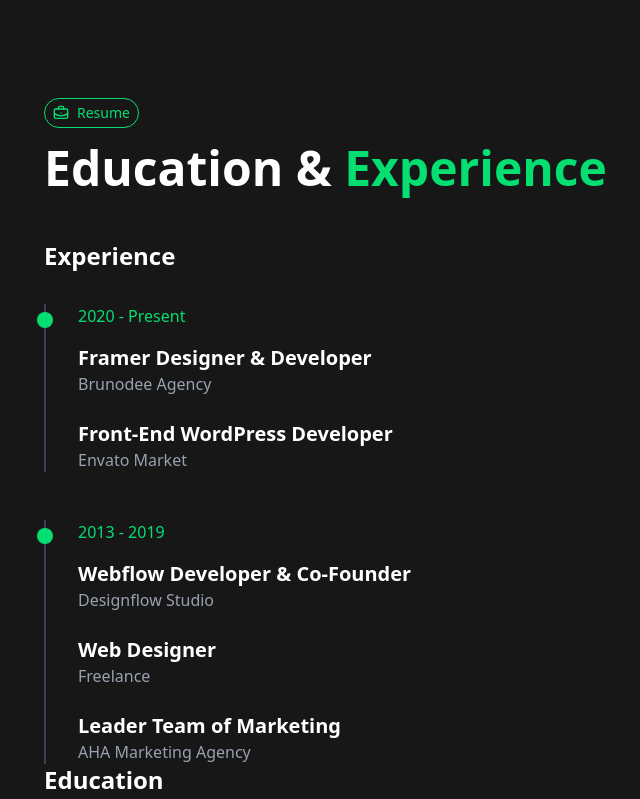
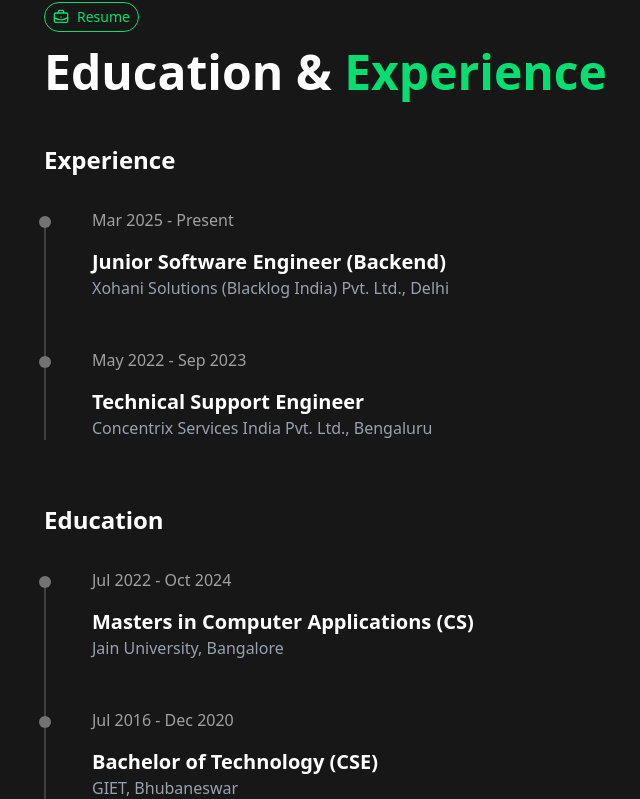
Before and after one commit to smith-bimal/Smith-Bimal, a React (Vite) app: page / in a window 1280 px wide. Shown: the part 1998-2797 px from the top of the page, without its empty margins (444-1084 px from the left). Built offline with nearby package versions, Linux system fonts and the light colour scheme.

Commit message:
Fixed the resume section

```diff
--- a/src/components/Education.jsx
+++ b/src/components/Education.jsx
@@ -1,26 +1,51 @@
 import { useTheme } from "../context/ThemeContext";
+import React, { useState } from "react";
 
 const Education = () => {
     const { themeColors } = useTheme();
+    const [hovered, setHovered] = useState(null);
     const education = [
         {
-            period: "2010 - 2013",
-            title: "Bachelor Degree of Information Technology",
-            institution: "US RMIT University"
+            period: "Jul 2022 - Oct 2024",
+            title: "Masters in Computer Applications (CS)",
+            institution: "Jain University, Bangalore"
+        },
+        {
+            period: "Jul 2016 - Dec 2020",
+            title: "Bachelor of Technology (CSE)",
+            institution: "GIET, Bhubaneswar"
+        },
+        {
+            period: "Jun 2014 - May 2016",
+            title: "Intermediate (12th Science)",
+            institution: "Pragati +2 Sc. College, Bhawanipatna"
         }
     ];
 
     return (
-        <div className="mb-16">
+        <div className="">
             <div className="mb-8">
                 <h3 className="text-2xl font-bold mb-4">Education</h3>
             </div>
-
-            <div className="space-y-12">
+            <div className="space-y-12 relative">
+                <div className="absolute left-0 top-2 -bottom-12 w-[2px] bg-neutral-700 pointer-events-none" />
                 {education.map((edu, index) => (
-                    <div key={index} className="border-l-2 border-gray-700 pl-8 relative">
-                        <div className={`absolute w-4 h-4 ${themeColors.bg} rounded-full -left-[9px] top-2`}></div>
-                        <span className={`${themeColors.text} font-medium mb-4 block`}>{edu.period}</span>
+                    <div
+                        key={index}
+                        className="pl-12 relative group"
+                        onMouseEnter={() => setHovered(index)}
+                        onMouseLeave={() => setHovered(null)}
+                    >
+                        <div
+                            className={`absolute w-3 h-3 rounded-full -left-[0.3rem] top-2 transition-colors duration-200
+                                ${hovered === index ? themeColors.bg : "bg-neutral-500"}`}
+                        ></div>
+                        <span
+                            className={`font-medium mb-4 block transition-colors duration-200
+                                ${hovered === index ? themeColors.text : "text-neutral-400"}`}
+                        >
+                            {edu.period}
+                        </span>
                         <div>
                             <h3 className="text-xl font-bold">{edu.title}</h3>
                             <p className="text-gray-400">{edu.institution}</p>
--- a/src/components/Experience.jsx
+++ b/src/components/Experience.jsx
@@ -1,37 +1,48 @@
 import { useTheme } from "../context/ThemeContext";
+import React, { useState } from "react";
 
 const Experience = () => {
     const { themeColors } = useTheme();
+    const [hovered, setHovered] = useState(null);
     const experiences = [
         {
-            period: "2020 - Present",
+            period: "Mar 2025 - Present",
             roles: [
-                { title: "Framer Designer & Developer", company: "Brunodee Agency" },
-                { title: "Front-End WordPress Developer", company: "Envato Market" }
+                { title: "Junior Software Engineer (Backend)", company: "Xohani Solutions (Blacklog India) Pvt. Ltd., Delhi" }
             ]
         },
         {
-            period: "2013 - 2019",
+            period: "May 2022 - Sep 2023",
             roles: [
-                { title: "Webflow Developer & Co-Founder", company: "Designflow Studio" },
-                { title: "Web Designer", company: "Freelance" },
-                { title: "Leader Team of Marketing", company: "AHA Marketing Agency" }
+                { title: "Technical Support Engineer", company: "Concentrix Services India Pvt. Ltd., Bengaluru" }
             ]
         }
     ];
 
     return (
-        <div>
+        <div className="mb-16">
             <div className="mb-8">
                 <h3 className="text-2xl font-bold mb-4">Experience</h3>
             </div>
-
-            <div className="space-y-12">
+            <div className="space-y-12 relative">
+                <div className="absolute left-0 top-2 -bottom-12 w-[2px] bg-neutral-700 pointer-events-none" />
                 {experiences.map((exp, index) => (
-                    <div key={index} className="border-l-2 border-gray-700 pl-8 relative">
-                        <div className={`absolute w-4 h-4 ${themeColors.bg} rounded-full -left-[9px] top-2`}></div>
-                        <span className={`${themeColors.text} font-medium mb-4 block`}>{exp.period}</span>
-
+                    <div
+                        key={index}
+                        className="pl-12 relative group"
+                        onMouseEnter={() => setHovered(index)}
+                        onMouseLeave={() => setHovered(null)}
+                    >
+                        <div
+                            className={`absolute w-3 h-3 rounded-full -left-[0.3rem] top-2 transition-colors duration-200
+                                ${hovered === index ? themeColors.bg : "bg-neutral-500"}`}
+                        ></div>
+                        <span
+                            className={`font-medium mb-4 block transition-colors duration-200
+                                ${hovered === index ? themeColors.text : "text-neutral-400"}`}
+                        >
+                            {exp.period}
+                        </span>
                         {exp.roles.map((role, roleIndex) => (
                             <div key={roleIndex} className={roleIndex !== exp.roles.length - 1 ? 'mb-6' : ''}>
                                 <h3 className="text-xl font-bold">{role.title}</h3>
--- a/src/sections/About.jsx
+++ b/src/sections/About.jsx
@@ -5,7 +5,7 @@ const About = () => {
   const { themeColors } = useTheme();
 
   return (
-    <section id="about" className="py-20">
+    <section id="about" className="lg:py-20 py-16">
       <div className="max-w-4xl">
         <div className="mb-6">
           <h4 className={`flex items-center ${themeColors.text} font-medium text-sm mb-4 animate-fadeIn border rounded-full w-fit px-2 py-0.5`}>
--- a/src/sections/Hero.jsx
+++ b/src/sections/Hero.jsx
@@ -5,7 +5,7 @@ const Hero = () => {
   const { themeColors } = useTheme();
 
   return (
-    <section id="home" className="min-h-screen flex items-center py-20">
+    <section id="home" className="lg:min-h-screen flex items-center lg:py-20 py-16">
       <div className="max-w-4xl">
         <div className="mb-6">
           <h4 className={`flex items-center ${themeColors.text} font-medium text-sm mb-4 animate-fadeIn border rounded-full w-fit px-2 py-0.5`}>
@@ -20,11 +20,7 @@ const Hero = () => {
           I design and code beautifully simple things with strong technical skills. Specializing in building complex, scalable projects while combining technical expertise with development proficiency to deliver robust solutions.
         </p>
 
-        <a href="#portfolio" className="relative inline-flex items-center justify-center w-44 h-44 rounded-full mb-16 animate-spin-slow border-2 border-neutral-500 p-3">
-          <img src="round-text.png" alt="View Projects" className="w-full h-full animate-[spin_5s_linear_infinite]" />
-          <ChevronsDown className="absolute w-10 h-10" />
-        </a>
-
+        <div className="lg:mb-16 flex items-center justify-between">
           <div className="flex flex-wrap md:flex-nowrap gap-10 animate-fadeIn">
             <div>
               <h2 className="text-4xl font-bold mb-2">10+</h2>
@@ -36,6 +32,12 @@ const Hero = () => {
               <p className="text-gray-400">Years of professional<br />technical experience</p>
             </div>
           </div>
+
+          <a href="#portfolio" className="inline-flex items-center justify-center w-44 h-44 min-w-44 min-h-44 rounded-full animate-spin-slow border-2 border-neutral-500 p-3">
+            <img src="round-text.png" alt="View Projects" className="w-full h-full animate-[spin_5s_linear_infinite]" />
+            <ChevronsDown className="absolute w-10 h-10" />
+          </a>
+        </div>
       </div>
     </section>
   );
--- a/src/sections/Portfolio.jsx
+++ b/src/sections/Portfolio.jsx
@@ -44,7 +44,7 @@ const Portfolio = () => {
   ];
 
   return (
-    <section id="portfolio" className="py-20">
+    <section id="portfolio" className="lg:py-20 py-16">
       <div>
         <div className="mb-12">
           <h4 className={`flex items-center ${themeColors.text} font-medium text-sm mb-4 animate-fadeIn border rounded-full w-fit px-2 py-0.5`}>
--- a/src/sections/Services.jsx
+++ b/src/sections/Services.jsx
@@ -32,7 +32,7 @@ const Services = () => {
   ];
 
   return (
-    <section id="services" className="py-20">
+    <section id="services" className="lg:py-20 py-16">
       <div className="max-w-4xl">
         <div className="mb-12">
           <h4 className={`flex items-center ${themeColors.text} font-medium text-sm mb-4 animate-fadeIn border rounded-full w-fit px-2 py-0.5`}>
--- a/src/sections/Skills.jsx
+++ b/src/sections/Skills.jsx
@@ -27,7 +27,7 @@ const Skills = () => {
   ];
 
   return (
-    <section id="skills" className="py-20">
+    <section id="skills" className="lg:py-20 py-16">
       <div className="max-w-4xl">
         <div className="mb-12">
           <h4 className={`flex items-center ${themeColors.text} font-medium text-sm mb-4 animate-fadeIn border rounded-full w-fit px-2 py-0.5`}>
```
Lines whose indentation alone changed are shown as unchanged.
